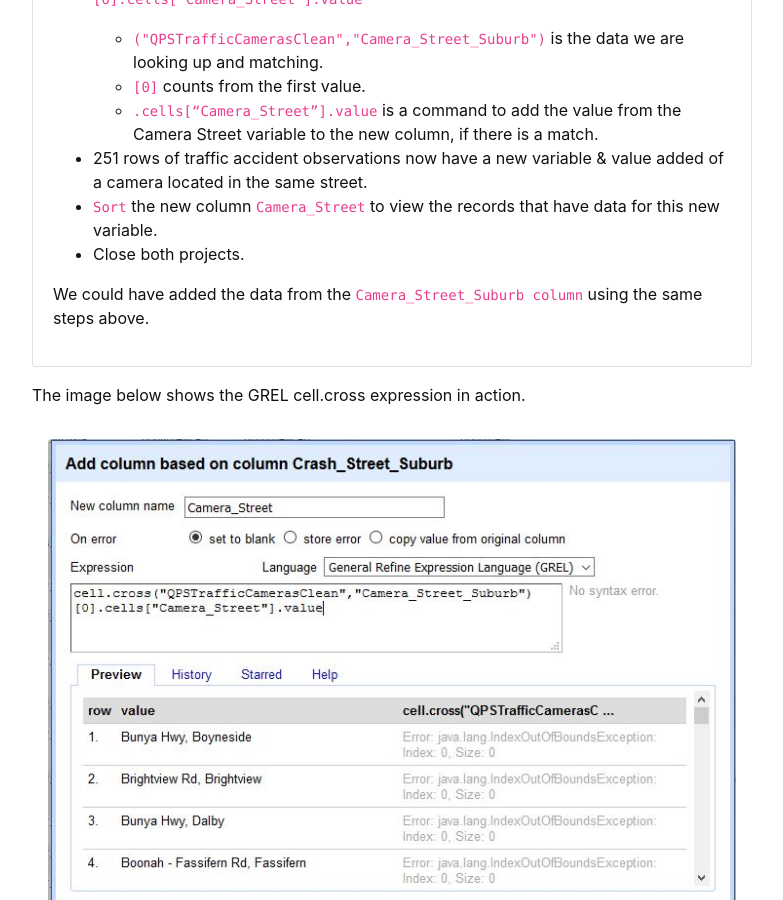
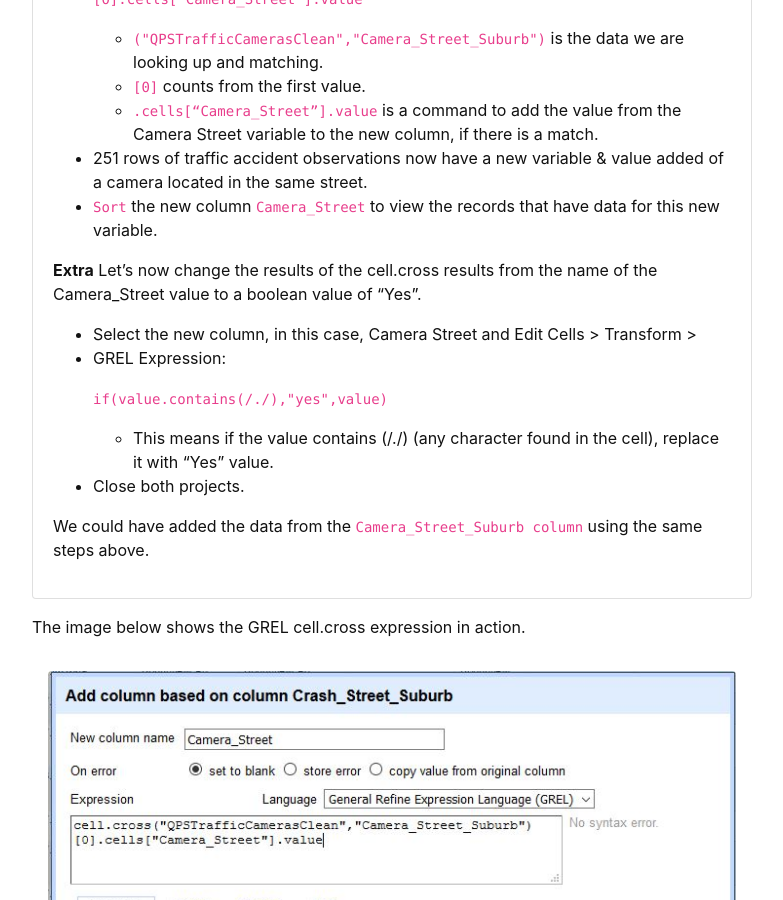
Before and after one commit to GULibrarySandbox/advanced-data-wrangle-old, a Jekyll site: the page built from content/4-lesson.md, in a window 1280 px wide and 900 px high, scrolled down 1672 px. Shown: the whole window, without its empty margins (248-1031 px from the left). Built offline with Jekyll 4.4.1, drawn with Linux system fonts in a browser that asks for light colours.

Commit message:
Update 4-lesson.md
Added extra section on changing results to Yes.

```diff
--- a/content/4-lesson.md
+++ b/content/4-lesson.md
@@ -56,6 +56,15 @@ Now we can extend the dataset `QLDTrafficAccident_2018`  with a new variable  `C
 
 - 251 rows of traffic accident observations now have a new variable & value added of a camera located in the same street.
 - `Sort`  the new column  `Camera_Street`  to view the records that have data for this new variable.
+
+**Extra**
+Let's now change the results of the cell.cross results from the name of the Camera_Street value to a boolean value of "Yes".
+- Select the new column, in this case, Camera Street and Edit Cells > Transform >
+- GREL Expression:
+
+    `if(value.contains(/./),"yes",value)`
+  - This means if the value contains (/./) (any character found in the cell), replace it with "Yes" value.
+
 - Close both projects.
 
 We could have added the data from the  `Camera_Street_Suburb column` using the same steps above.{% endcapture %}{% include card.md header="Match a key variable from two datasets & add a variable using GREL cell.cross" text=text %}
```
